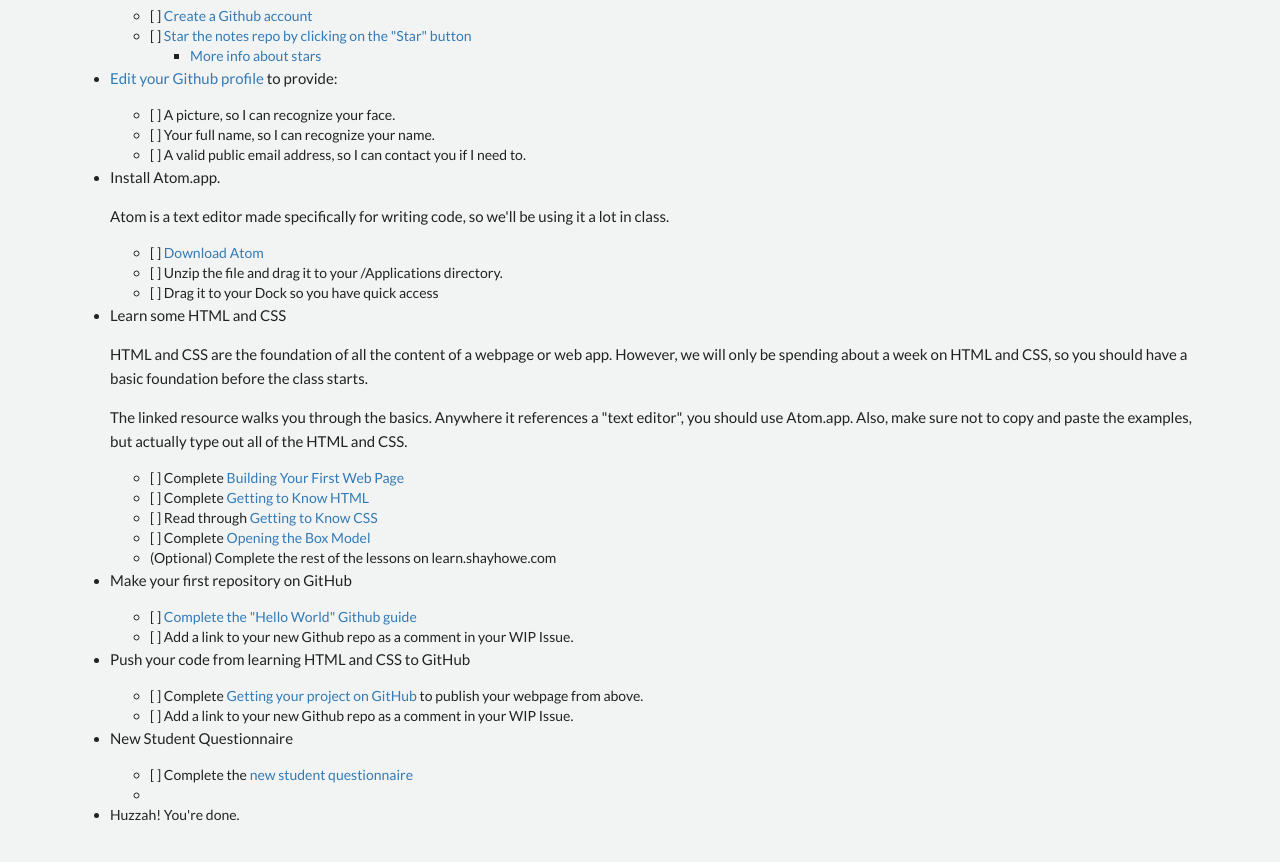
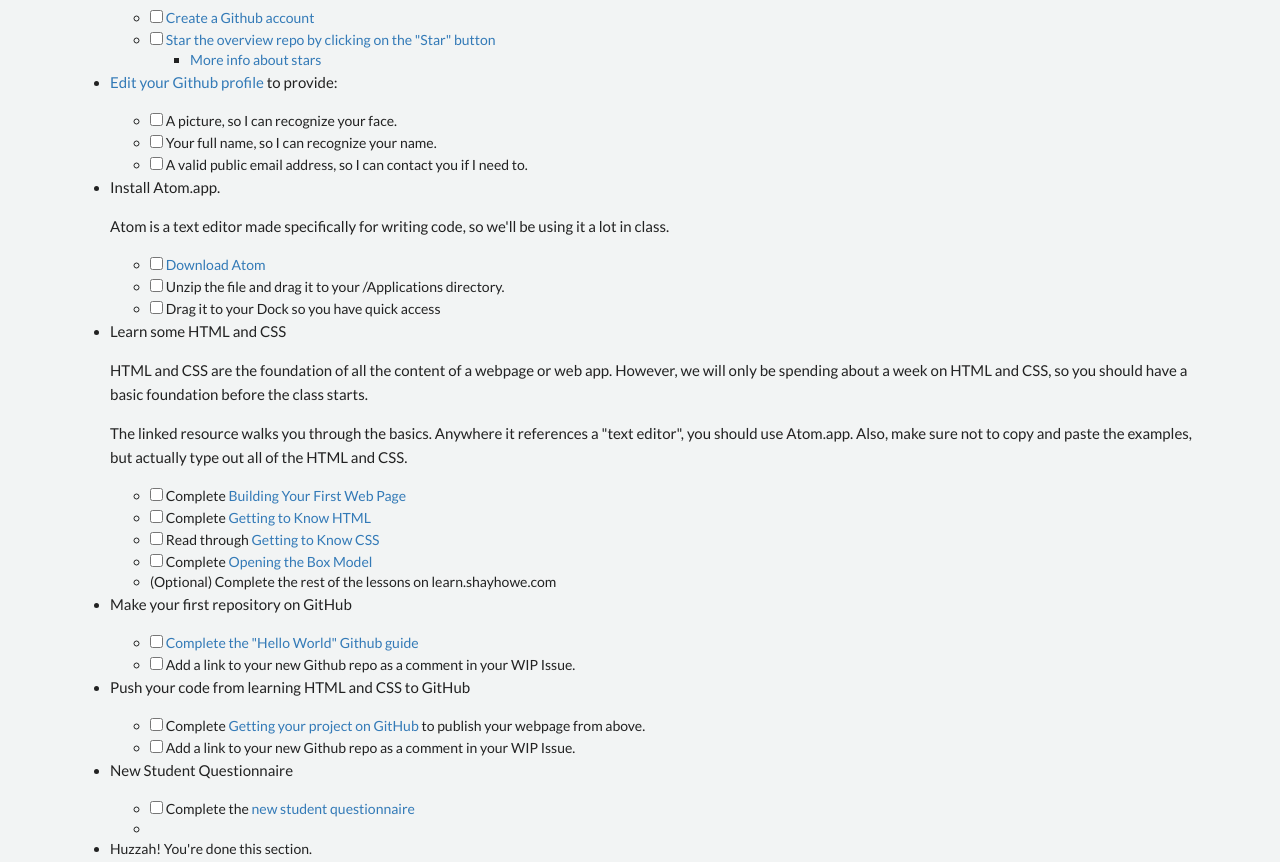
Before and after one commit to tiy-greenville-front-end/tiygreenvillefee, a plain HTML site: page index.html in a window 1280 px wide. Shown: the part 2580-3442 px from the top of the page. Drawn offline with Linux system fonts and the light colour scheme; some packages are replaced by stand-ins of ours.

Commit message:
Updated site for up coming cohorts.

```diff
--- a/index.html
+++ b/index.html
@@ -40,6 +40,8 @@
     <!--[if lt IE 9]>
     <script src="assets/plugins/modernizr.min.js"></script>
     <![endif]-->
+
+    <script src="assets/plugins/jquery.min.js"></script>
 </head>
 
 <!-- The #page-top ID is part of the scrolling feature - the data-spy and data-target are part of the built-in Bootstrap scrollspy function -->
@@ -186,8 +188,8 @@
                             <p>
                                 To get started, we'll be using <a href="http://github.com">Github</a> extensively. You need to
                                 <a href="http://github.com/signup">sign up for a free Github account</a>, and then complete the
-                                <a href="http://FORMHERE.com">new student questionnaire</a> to tell me a little about you.
-                                Include your github username in the questionnaire so I know to add you to <a href="https://github.com/tiy-greenville-frontend-2016-may">our github
+                                <a href="http://goo.gl/forms/qHXcruLgPh">new student questionnaire</a> to tell me a little about you.
+                                Include your github username in the questionnaire so I know to add you to <a class="org-link" href="#">our github
                                 organization</a>. Throughout the course,
                                 I'll be adding repositories to distribute examples from in class demos so you'll want to
                                 bookmark our organization page.
@@ -209,7 +211,7 @@
                             </p>
 
                             <p>
-                                Follow the steps below, which are _due the first day of class_.
+                                Follow the steps below, which are <strong>due the first day of class</strong>.
                             </p>
 
 
@@ -357,9 +359,38 @@
                         <li><p>Get Started</p>
 
                         <ul>
-                        <li>[ ] <a href="https://github.com/signup">Create a Github account</a></li>
-                        <li>[ ] <a href="https://github.com/tiy-greenville-frontend-2016-may/notes">Star the notes repo by clicking on the "Star" button</a>
+                        <li><input type="checkbox" /> <a href="https://github.com/signup">Create a Github account</a></li>
+                        <li><input type="checkbox" /> <a class="org-link" href="#/overview">Star the overview repo by clicking on the "Star" button</a>
+                        <script>
+                          (function($){
+                            $(function(){
+                              // Build the github org link
+                              var now = new Date();
+                              var year = now.getFullYear();
+                              var month = now.month;
 
+                              var gitHubOrgLink = 'https://github.com/tiy-greenville-front-end';
+                              var nextCohort = 'fall';
+
+                              // cohorts
+                              // #1: nov (10), dec (11), *jan (0), feb (1)
+                              // #2: march (2), april (3), *may (4), june (5)
+                              // #3: july (6), august (7), *sept (8), oct (9)
+                              if([10, 11, 0, 1].includes(month)){
+                                nextCohort = 'spring';
+                                year = month > 9 ? year + 1 : year
+                              }else if ([2, 3, 4, 5].includes(month)) {
+                                nextCohort = 'summer';
+                              }
+
+                              $('.org-link').each(function(){
+                                var $link = $(this);
+                                var newAddress = $link.attr('href').replace('#', [gitHubOrgLink, nextCohort, year].join('-'));
+                                $link.attr('href', newAddress);
+                              });
+                            });
+                          }(jQuery));
+                        </script>
                         <ul>
                         <li><a href="https://help.github.com/articles/about-stars">More info about stars</a></li>
                         </ul>
@@ -369,9 +400,9 @@
                         <li><p><a href="https://github.com/settings/profile">Edit your Github profile</a> to provide:</p>
 
                         <ul>
-                        <li>[ ] A picture, so I can recognize your face.</li>
-                        <li>[ ] Your full name, so I can recognize your name.</li>
-                        <li>[ ] A valid public email address, so I can contact you if I need to.</li>
+                        <li><input type="checkbox" /> A picture, so I can recognize your face.</li>
+                        <li><input type="checkbox" /> Your full name, so I can recognize your name.</li>
+                        <li><input type="checkbox" /> A valid public email address, so I can contact you if I need to.</li>
                         </ul>
                         </li>
                         <li><p>Install Atom.app.</p>
@@ -379,9 +410,9 @@
                         <p>Atom is a text editor made specifically for writing code, so we'll be using it a lot in class.</p>
 
                         <ul>
-                        <li>[ ] <a href="https://atom.io/download/mac">Download Atom</a></li>
-                        <li>[ ] Unzip the file and drag it to your /Applications directory.</li>
-                        <li>[ ] Drag it to your Dock so you have quick access</li>
+                        <li><input type="checkbox" /> <a href="https://atom.io/download/mac">Download Atom</a></li>
+                        <li><input type="checkbox" /> Unzip the file and drag it to your /Applications directory.</li>
+                        <li><input type="checkbox" /> Drag it to your Dock so you have quick access</li>
                         </ul>
                         </li>
                         <li><p>Learn some HTML and CSS</p>
@@ -393,38 +424,38 @@
                         Also, make sure not to copy and paste the examples, but actually type out all of the HTML and CSS.</p>
 
                         <ul>
-                        <li>[ ] Complete <a href="http://learn.shayhowe.com/html-css/building-your-first-web-page/">Building Your First Web Page</a></li>
-                        <li>[ ] Complete <a href="http://learn.shayhowe.com/html-css/getting-to-know-html/">Getting to Know HTML</a></li>
-                        <li>[ ] Read through <a href="http://learn.shayhowe.com/html-css/getting-to-know-css/">Getting to Know CSS</a></li>
-                        <li>[ ] Complete <a href="http://learn.shayhowe.com/html-css/opening-the-box-model/">Opening the Box Model</a></li>
+                        <li><input type="checkbox" /> Complete <a href="http://learn.shayhowe.com/html-css/building-your-first-web-page/">Building Your First Web Page</a></li>
+                        <li><input type="checkbox" /> Complete <a href="http://learn.shayhowe.com/html-css/getting-to-know-html/">Getting to Know HTML</a></li>
+                        <li><input type="checkbox" /> Read through <a href="http://learn.shayhowe.com/html-css/getting-to-know-css/">Getting to Know CSS</a></li>
+                        <li><input type="checkbox" /> Complete <a href="http://learn.shayhowe.com/html-css/opening-the-box-model/">Opening the Box Model</a></li>
                         <li>(Optional) Complete the rest of the lessons on learn.shayhowe.com</li>
                         </ul>
                         </li>
                         <li><p>Make your first repository on GitHub</p>
 
                         <ul>
-                        <li>[ ] <a href="https://guides.github.com/activities/hello-world/">Complete the "Hello World" Github guide</a></li>
-                        <li>[ ] Add a link to your new Github repo as a comment in your WIP Issue.</li>
+                        <li><input type="checkbox" /> <a href="https://guides.github.com/activities/hello-world/">Complete the "Hello World" Github guide</a></li>
+                        <li><input type="checkbox" /> Add a link to your new Github repo as a comment in your WIP Issue.</li>
                         </ul>
                         </li>
                         <li><p>Push your code from learning HTML and CSS to GitHub</p>
 
                         <ul>
-                        <li>[ ] Complete <a href="https://guides.github.com/introduction/getting-your-project-on-github/">Getting your project on GitHub</a>
+                        <li><input type="checkbox" /> Complete <a href="https://guides.github.com/introduction/getting-your-project-on-github/">Getting your project on GitHub</a>
                         to publish your webpage from above.</li>
-                        <li>[ ] Add a link to your new Github repo as a comment in your WIP Issue.</li>
+                        <li><input type="checkbox" /> Add a link to your new Github repo as a comment in your WIP Issue.</li>
                         </ul>
                         </li>
 
                         <li><p>New Student Questionnaire</p>
 
                         <ul>
-                        <li>[ ] Complete the <a href="http://FORMHERE.com">new student questionnaire</a></li>
+                        <li><input type="checkbox" /> Complete the <a href="http://goo.gl/forms/qHXcruLgPh">new student questionnaire</a></li>
                         <li></li>
                         </ul>
                         </li>
 
-                        <li>Huzzah! You're done.</li>
+                        <li>Huzzah! You're done this section.</li>
                         </ul>
 
                     </div>
@@ -467,8 +498,8 @@
                             <i class="fa fa-thumbs-o-up"></i>
 
                             <div class="inner-content">
-                                <span class="number" data-from="500" data-to="1080" data-refresh-interval="10">
-                                    1080
+                                <span class="number" data-from="200" data-to="448" data-refresh-interval="10">
+                                    448
                                 </span>
                             </div>
                             <!-- //.inner-content -->
@@ -501,8 +532,8 @@
                             <i class="fa fa-coffee"></i>
 
                             <div class="inner-content">
-                                <span class="number" data-from="5" data-to="40" data-refresh-interval="10">
-                                    40
+                                <span class="number" data-from="45" data-to="157" data-refresh-interval="10">
+                                    157
                                 </span>
                             </div>
                             <!-- //.inner-content -->
@@ -862,7 +893,6 @@
 
 
     <!-- Plugins JS -->
-    <script src="assets/plugins/jquery.min.js"></script>
     <script src="assets/plugins/bootstrap/js/bootstrap.min.js"></script>
     <script src="assets/plugins/detectmobilebrowser/detectmobilebrowser.js"></script>
     <script src="assets/plugins/smartresize/smartresize.js"></script>
@@ -894,11 +924,6 @@
     <!-- Map JS -->
     <script src="https://maps.googleapis.com/maps/api/js"></script>
     <script src="assets/js/component/map.js"></script>
-
-    <script>
-        //document.getElementsByClassName('current-year').text =
-    </script>
-
 </body>
 
 </html>
```
Also changed, not shown: assets/img/bg-fun-fact.jpg, assets/img/bg-our-main-skills.jpg, assets/plugins/font-awesome/css/font-awesome.css, assets/plugins/font-awesome/css/mixins.css (added), assets/plugins/font-awesome/css/variables.css (added), 1 other file.
